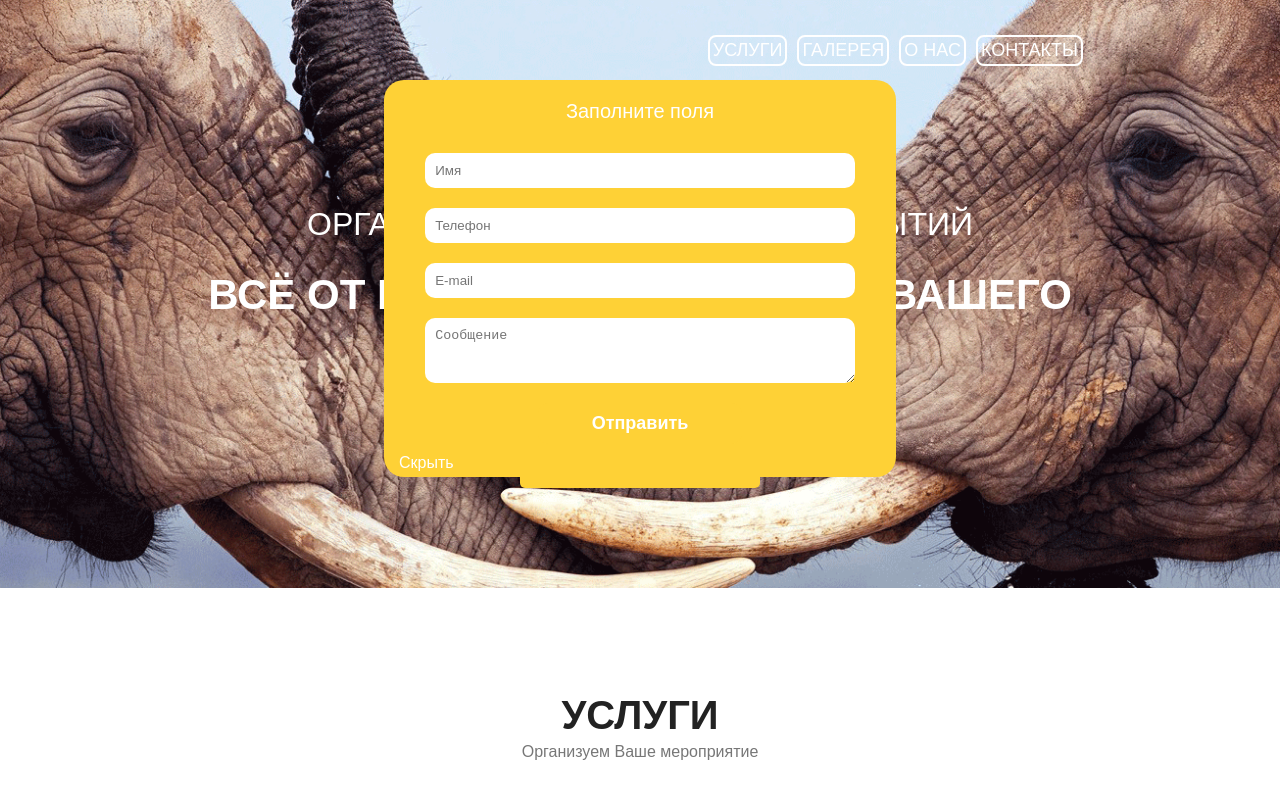
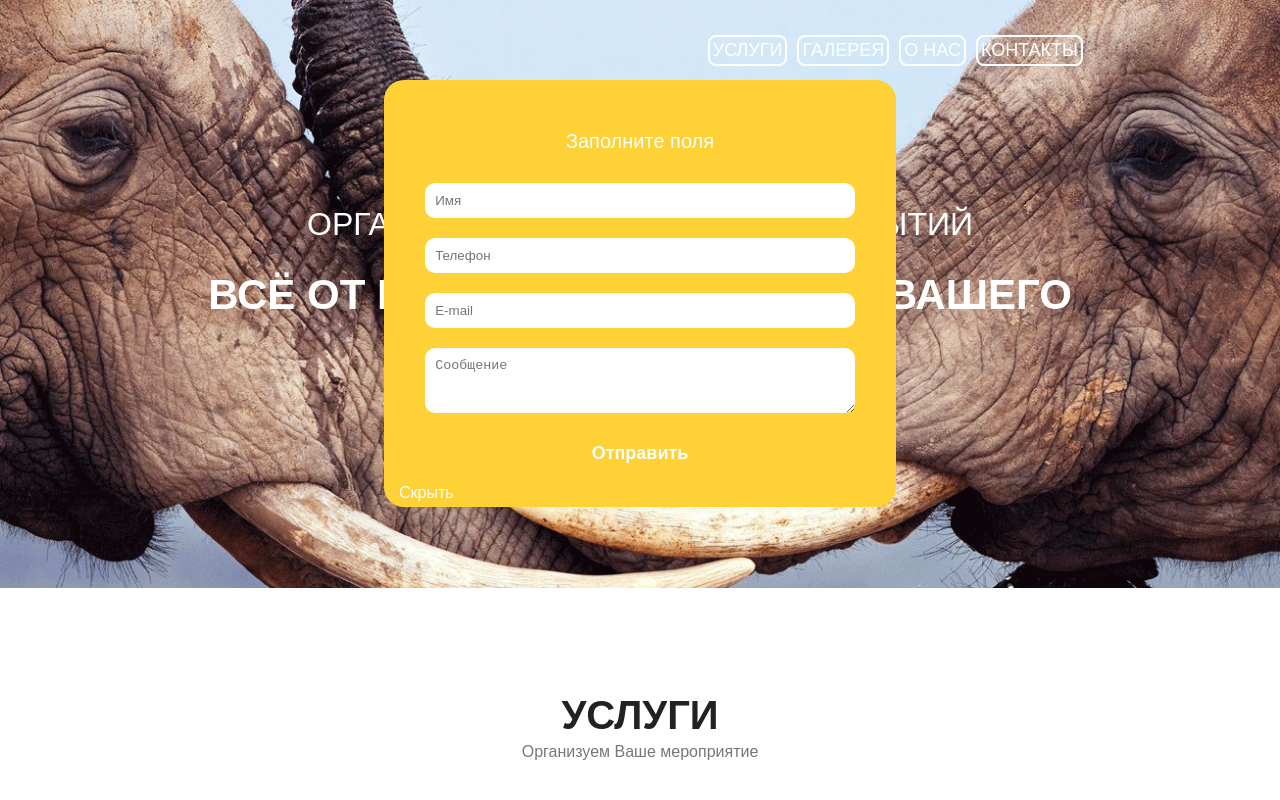
Before and after one commit to kosh89/obnimislona-landing, a plain HTML site: page index.html in a window 1280 px wide. Both pictures are taken after a click on the link "СВЯЗАТЬСЯ С НАМИ". Shown: the top 800 px of the page. Drawn offline with nearby package versions, Linux system fonts and the light colour scheme.

Commit message:
modal fix

```diff
--- a/css/style.css
+++ b/css/style.css
@@ -3,7 +3,7 @@ body {
     margin: 0;
     font-family: Arial, Helvetica, sans-serif;
     color: #222222;
-
+    box-sizing: border-box;
 }
 
 header {
@@ -23,6 +23,7 @@ header {
 }
 
 .note p {
+    padding-top: 30px;
     font-size: 20px;
     color: white;
     text-align: center;
--- a/script/script.js
+++ b/script/script.js
@@ -1,16 +1,21 @@
+const timer = setTimeout(hideModal, 2000);
+
 document.getElementById('button').onclick = function() {
-    hideModal();
     document.getElementsByClassName('form-container')[0].style.top = '10%';
+    //Если уже отправили, то окно уедет наверх.
+    timer;
 }
 
+//кнопку "скрыть" хорошо бы заменить на клик вне формы
 document.getElementById('hideContactUs').onclick = function() {
     document.getElementsByClassName('form-container')[0].style.top = '-45%';
 }
 
 document.getElementsByClassName('form-container__btn')[0].onclick = function() {
-    const timer = setTimeout(hideModal, 2000);
+    timer;
 }
 
+//если форма ушла на почту, то окно уедет
 function hideModal() {
     if (document.getElementsByClassName('fields')[0].style.display == 'none') {
         document.getElementsByClassName('form-container')[0].style.top = '-45%';
```
